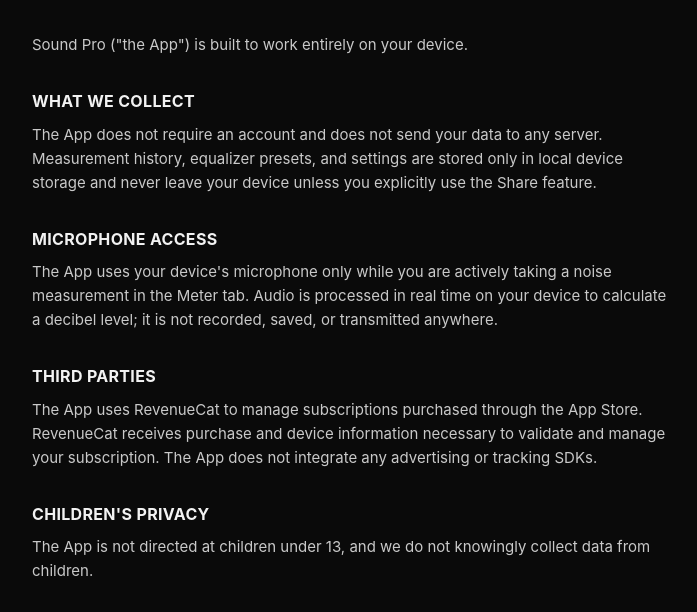
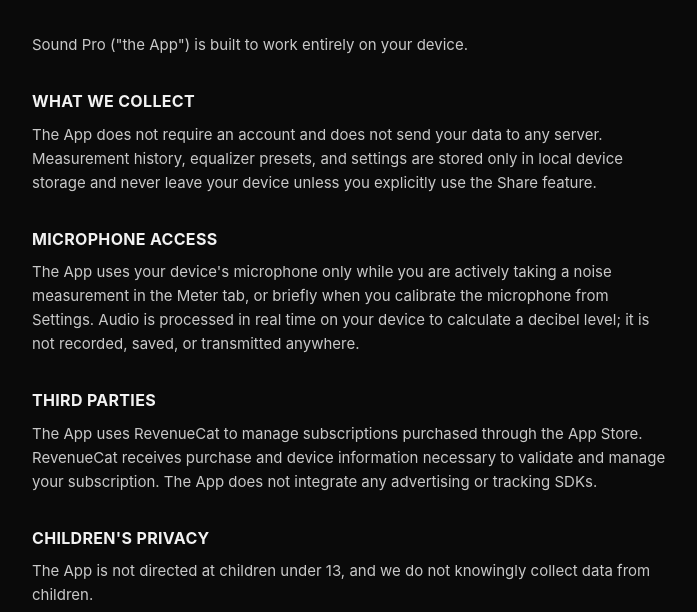
Before and after one commit to ttbllcapp-ui/soundpro-legal, a plain HTML site: page privacy.html in a window 1280 px wide. Shown: the part 183-795 px from the top of the page, without its empty margins (288-985 px from the left). Drawn offline with Linux system fonts and the light colour scheme.

Commit message:
Yedek: commit edilmemiş değişiklikler (2026-09-26)

```diff
--- a/privacy.html
+++ b/privacy.html
@@ -28,7 +28,7 @@
     <p>The App does not require an account and does not send your data to any server. Measurement history, equalizer presets, and settings are stored only in local device storage and never leave your device unless you explicitly use the Share feature.</p>
 
     <h2>MICROPHONE ACCESS</h2>
-    <p>The App uses your device's microphone only while you are actively taking a noise measurement in the Meter tab. Audio is processed in real time on your device to calculate a decibel level; it is not recorded, saved, or transmitted anywhere.</p>
+    <p>The App uses your device's microphone only while you are actively taking a noise measurement in the Meter tab, or briefly when you calibrate the microphone from Settings. Audio is processed in real time on your device to calculate a decibel level; it is not recorded, saved, or transmitted anywhere.</p>
 
     <h2>THIRD PARTIES</h2>
     <p>The App uses RevenueCat to manage subscriptions purchased through the App Store. RevenueCat receives purchase and device information necessary to validate and manage your subscription. The App does not integrate any advertising or tracking SDKs.</p>
```
